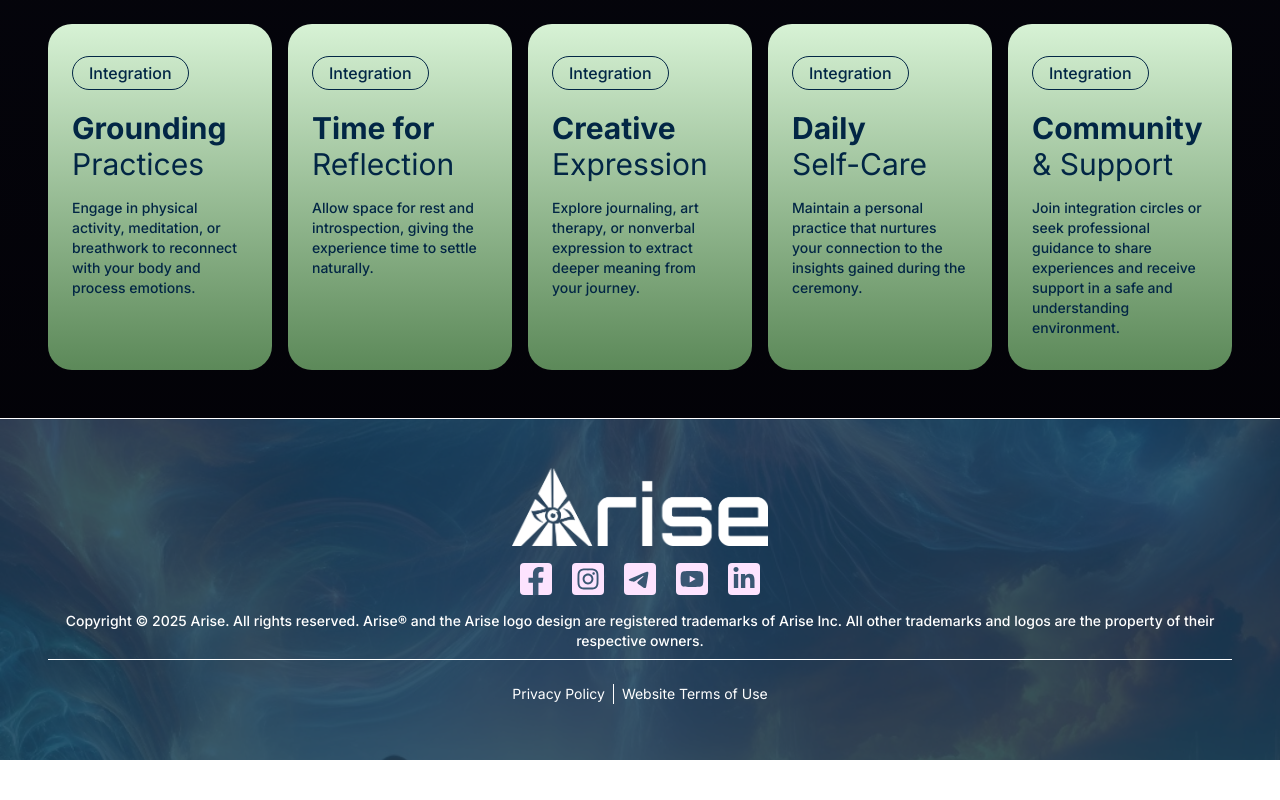
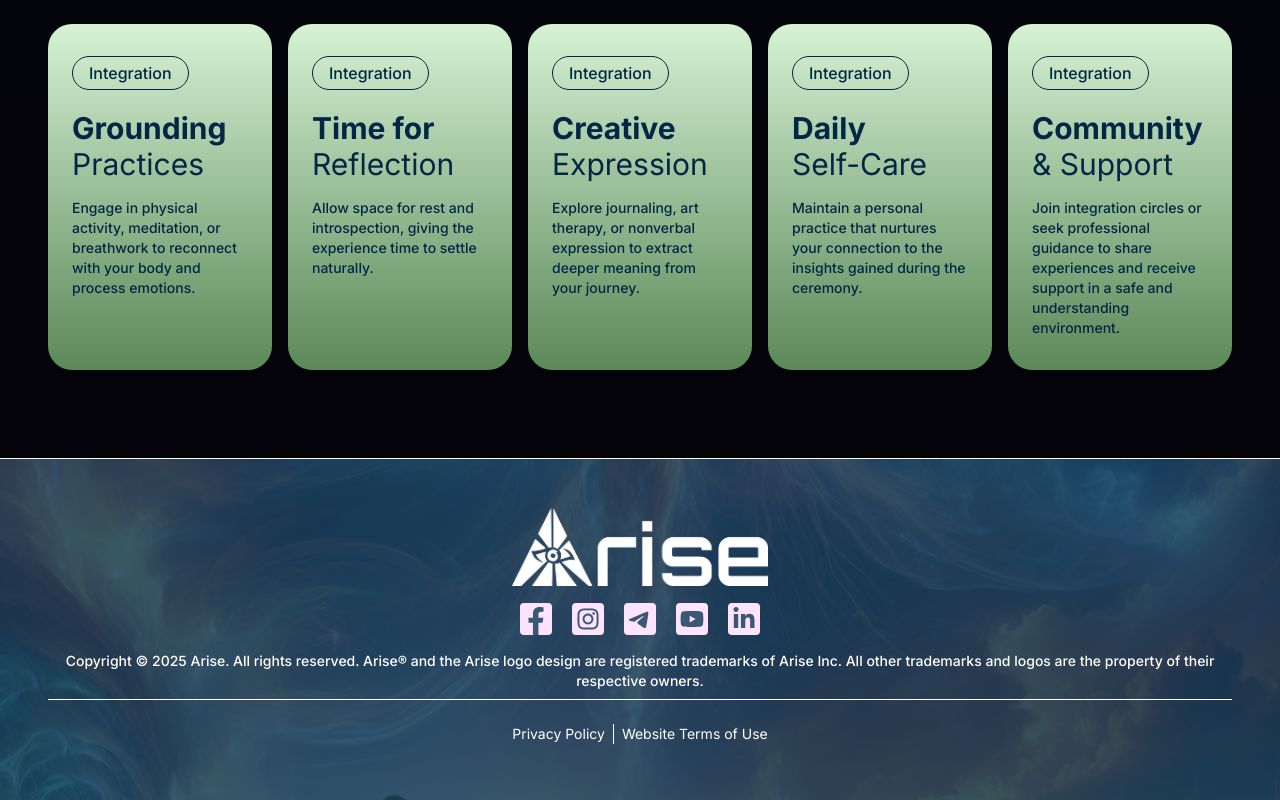
Before and after one commit to htetaungkhant/enrique-website-frontend, a Next.js app: page / in a window 1280 px wide. Shown: the part 6736-7536 px from the top of the page. Before the commit the page ends 7496 px from the top, so only its background shows below. Built offline with nearby package versions, Linux system fonts and the light colour scheme.

Commit message:
added className prop to Footer and added margin to Footer of Home Page

```diff
--- a/components/common/Footer.js
+++ b/components/common/Footer.js
@@ -6,9 +6,11 @@ import { FaYoutube } from "react-icons/fa";
 import { FaLinkedinIn } from "react-icons/fa";
 import Link from "next/link";
 
-const Footer = () => {
+import { cn } from "@/lib/utils";
+
+const Footer = ({ className }) => {
     return (
-        <section className="bg-[url(/image/footer-bg.jpeg)] bg-no-repeat bg-cover bg-center border-t-[1px] border-white relative">
+        <section className={cn("bg-[url(/image/footer-bg.jpeg)] bg-no-repeat bg-cover bg-center border-t-[1px] border-white relative", className)}>
             <div className="px-4 py-12 md:p-8 lg:p-12 bg-[#143C58D6] flex flex-col justify-center items-center gap-4 inter-font">
                 <Image
                     src="/logo/logo-white.png"
--- a/pages/index.js
+++ b/pages/index.js
@@ -73,7 +73,7 @@ export default function Home() {
 				</p>
 			</InfoSection>
 			<ThirdCRSection />
-			<Footer />
+			<Footer className="mt-10" />
 		</main>
 	);
 }
```
